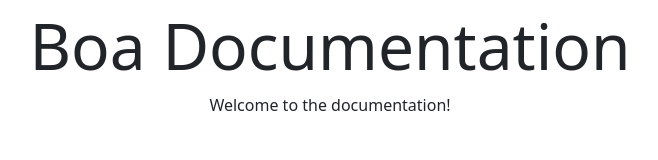
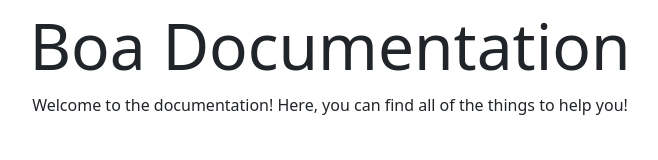
Before and after one commit to arnavthorat78/boa-docs, a website built with webpack: page dist/index.html in a window 1280 px wide. Shown: the whole page, without its empty margins (310-968 px from the left). Built offline with nearby package versions, Linux system fonts and the light colour scheme.

Commit message:
Edited index.html

```diff
--- a/dist/index.html
+++ b/dist/index.html
@@ -14,7 +14,7 @@
 	</head>
 	<body class="m-2 justify-content-center text-center">
 		<h1 class="display-3">Boa Documentation</h1>
-		<p>Welcome to the documentation!</p>
+		<p>Welcome to the documentation! Here, you can find all of the things to help you!</p>
 
 		<script
 			src="https://cdn.jsdelivr.net/npm/@popperjs/core@2.10.2/dist/umd/popper.min.js"
```
